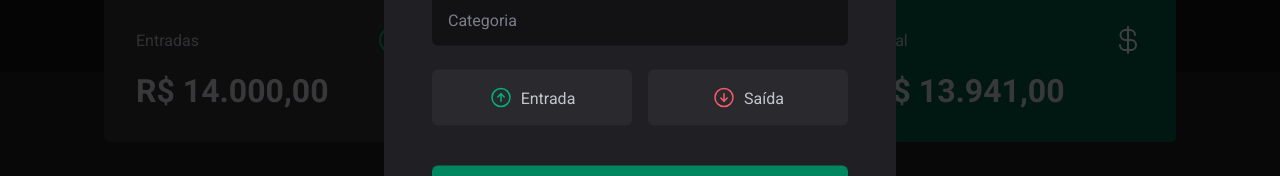
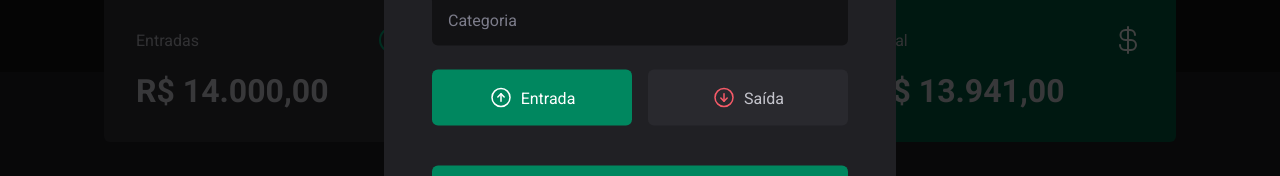
Before and after one commit to artenlf/ignite-dt-money, a React (Vite) app: page / in a window 1280 px wide. Both pictures are taken after a click on the button "Nova transação". Shown: the part 388-564 px from the top of the page. Built offline with nearby package versions, Linux system fonts and the light colour scheme; data requests are answered from the project's data file.

Commit message:
feat: added controller to income/outcome buttons

```diff
--- a/src/components/NewTransactionModal/index.tsx
+++ b/src/components/NewTransactionModal/index.tsx
@@ -1,7 +1,7 @@
 import { zodResolver } from '@hookform/resolvers/zod';
 import * as Dialog from "@radix-ui/react-dialog";
 import { ArrowCircleDown, ArrowCircleUp, X } from 'phosphor-react';
-import { useForm } from 'react-hook-form';
+import { Controller, useForm } from 'react-hook-form';
 import * as z from "zod";
 import { CloseButton, Content, Overlay, TransactionTypeButton, TransctionType } from "./styles";
 
@@ -9,18 +9,23 @@
   description: z.string(),
   price: z.number(),
   category: z.string(),
-  // type: z.enum(['income', 'outcome']),
+  type: z.enum(['income', 'outcome']),
 })
 
 type NewTransactionFormInputs = z.infer<typeof newTransactionFormSchema>;
 
 export function NewTransactionModal() {
 
-  const {register,
+  const {
+    control,
+    register,
     handleSubmit,
     formState: {isSubmitting}
   } = useForm<NewTransactionFormInputs>({
-    resolver: zodResolver(newTransactionFormSchema)
+    resolver: zodResolver(newTransactionFormSchema),
+    defaultValues: {
+      type: 'income'
+    }
   })
 
   async function handleCreateNewTransaction(data: NewTransactionFormInputs) {
@@ -62,16 +67,33 @@
           {...register('category')}
         />
 
-        <TransctionType>
-          <TransactionTypeButton variant="income" value="income" >
+        <Controller
+          control={control}
+          name="type"
+          render={({field}) => {
+            return (
+              <TransctionType
+                onValueChange={field.onChange}
+                value={field.value}
+              >
+                <TransactionTypeButton
+                  variant="income"
+                  value="income"
+                >
                   <ArrowCircleUp size={24} />
                   Entrada
                 </TransactionTypeButton>
-          <TransactionTypeButton variant="outcome" value="outcome" >
+                <TransactionTypeButton
+                  variant="outcome"
+                  value="outcome"
+                >
                   <ArrowCircleDown size={24} />
                   Saída
                 </TransactionTypeButton>
               </TransctionType>
+              )
+          }}
+        />
 
         <button
           type="submit"
```
Lines whose indentation alone changed are shown as unchanged.
